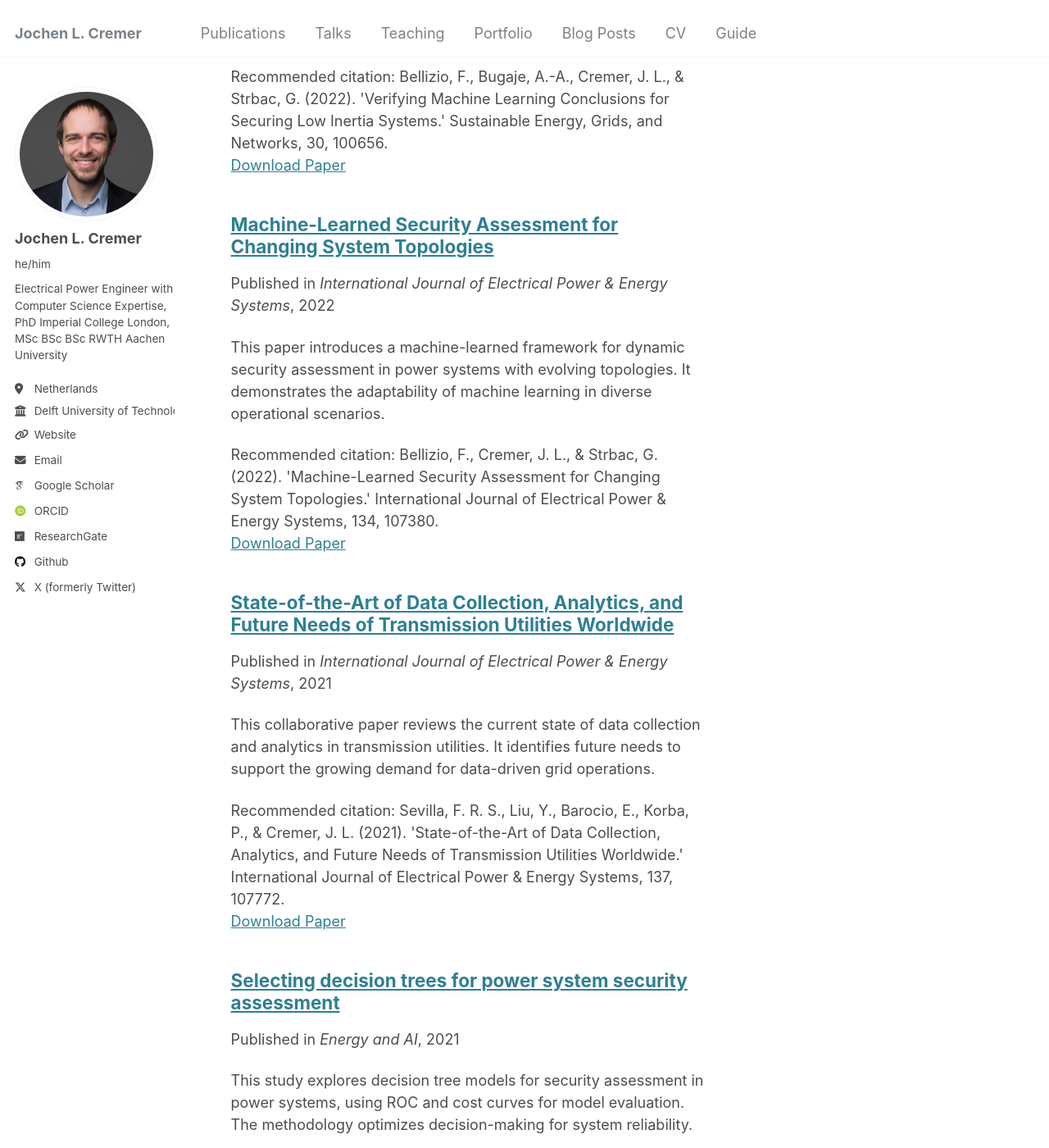
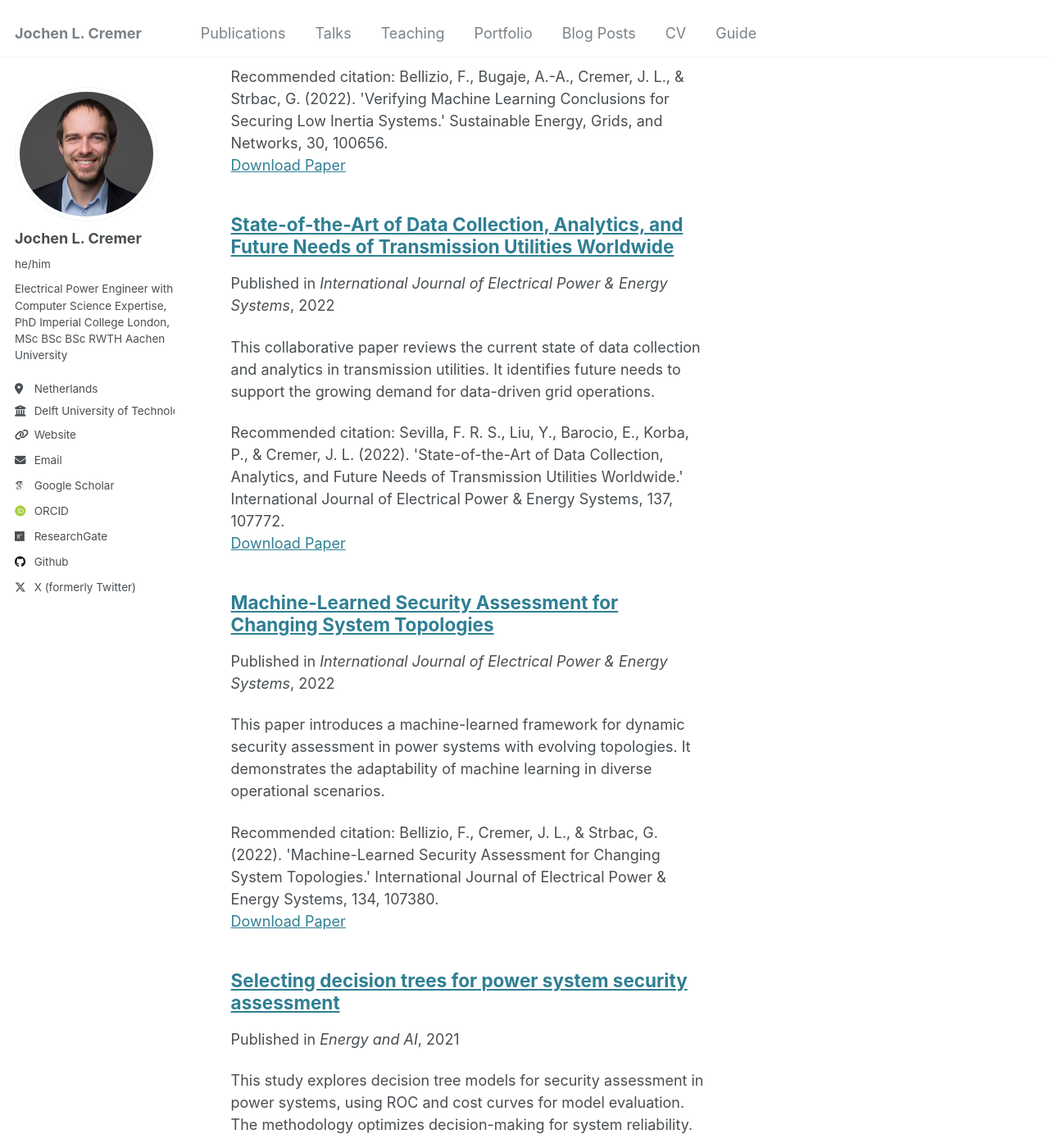
Before and after one commit to JochenC/JochenC.github.io, a Jekyll site: the page built from _pages/publications.html, in a window 1280 px wide and 1400 px high, scrolled down 7778 px. Shown: the whole window at 82% size. Built offline with Jekyll 4.4.1, drawn with Linux system fonts in a browser that asks for light colours; some web fonts are replaced.

Commit message:
Update 2021-12-01-data-analytics-transmission-utilities.md

```diff
--- a/_publications/2021-12-01-data-analytics-transmission-utilities.md
+++ b/_publications/2021-12-01-data-analytics-transmission-utilities.md
@@ -4,8 +4,8 @@ collection: publications
 category: manuscripts
 permalink: /publication/2021-12-01-data-analytics-transmission-utilities
 excerpt: "This collaborative paper reviews the current state of data collection and analytics in transmission utilities. It identifies future needs to support the growing demand for data-driven grid operations."
-date: 2021-12-01
+date: 2022-05-01
 venue: "International Journal of Electrical Power & Energy Systems"
 paperurl: https://doi.org/10.1016/j.ijepes.2021.107772
-citation: "Sevilla, F. R. S., Liu, Y., Barocio, E., Korba, P., & Cremer, J. L. (2021). 'State-of-the-Art of Data Collection, Analytics, and Future Needs of Transmission Utilities Worldwide.' International Journal of Electrical Power & Energy Systems, 137, 107772."
+citation: "Sevilla, F. R. S., Liu, Y., Barocio, E., Korba, P., & Cremer, J. L. (2022). 'State-of-the-Art of Data Collection, Analytics, and Future Needs of Transmission Utilities Worldwide.' International Journal of Electrical Power & Energy Systems, 137, 107772."
 ---
```
